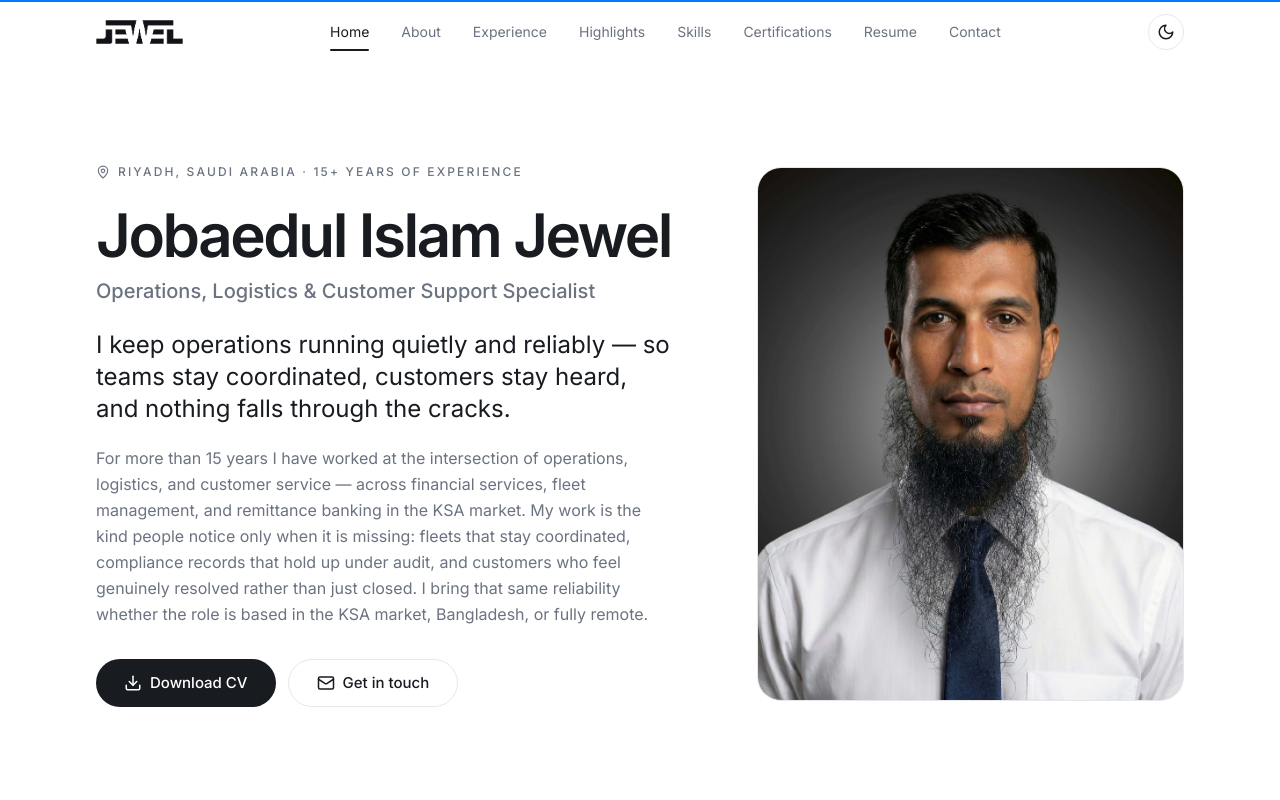
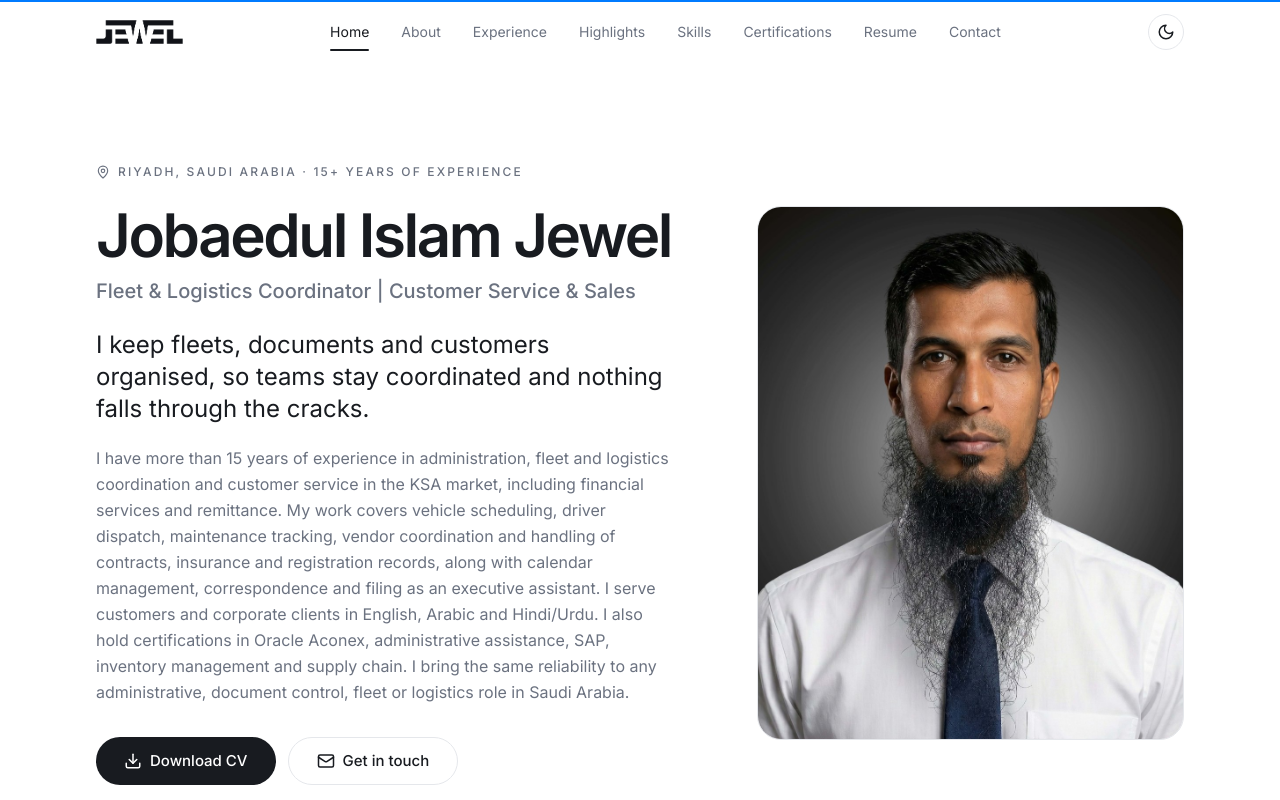
Before and after one commit to celibatej/jewel-claude, a Next.js app: page / in a window 1280 px wide. Shown: the top 800 px of the page. Built offline with nearby package versions, Linux system fonts and the light colour scheme.

Commit message:
feat: update professional profile and SEO metadata
Refine job titles, personal statement, and SEO keywords to better highlight expertise in fleet coordination, logistics, and customer service.

```diff
--- a/metadata.json
+++ b/metadata.json
@@ -1,6 +1,6 @@
 {
   "name": "Jobaedul Islam Jewel",
-  "description": "Jobaedul Islam Jewel is an Operations, Logistics & Customer Support Specialist with 15+ years of experience across the Saudi Arabian market — in international remittance, fleet coordination and banking.",
+  "description": "Jobaedul Islam Jewel is a Fleet & Logistics Coordinator | Customer Service & Sales professional with 15+ years of experience across the Saudi Arabian market — in international remittance, fleet coordination and banking.",
   "requestFramePermissions": [],
   "majorCapabilities": [
     "MAJOR_CAPABILITY_SERVER_SIDE_GEMINI_API"
--- a/src/app/layout.tsx
+++ b/src/app/layout.tsx
@@ -32,10 +32,12 @@
   creator: siteConfig.name,
   keywords: [
     "Jobaedul Islam Jewel",
+    "Fleet & Logistics Coordinator",
+    "Customer Service & Sales",
+    "Fleet Coordination",
+    "Logistics Coordinator",
     "Operations Specialist",
-    "Logistics Coordinator",
     "Customer Support Specialist",
-    "Fleet Coordination",
     "Remote Operations",
     "Bangladesh",
     "Administration",
--- a/src/content/data.ts
+++ b/src/content/data.ts
@@ -28,9 +28,9 @@
 export const hero = {
   // A personal brand statement — confident, specific, not a cliché.
   statement:
-    "I keep operations running quietly and reliably — so teams stay coordinated, customers stay heard, and nothing falls through the cracks.",
+    "I keep fleets, documents and customers organised, so teams stay coordinated and nothing falls through the cracks.",
   intro:
-    "For more than 15 years I have worked at the intersection of operations, logistics, and customer service — across financial services, fleet management, and remittance banking in the KSA market. My work is the kind people notice only when it is missing: fleets that stay coordinated, compliance records that hold up under audit, and customers who feel genuinely resolved rather than just closed. I bring that same reliability whether the role is based in the KSA market, Bangladesh, or fully remote.",
+    "I have more than 15 years of experience in administration, fleet and logistics coordination and customer service in the KSA market, including financial services and remittance. My work covers vehicle scheduling, driver dispatch, maintenance tracking, vendor coordination and handling of contracts, insurance and registration records, along with calendar management, correspondence and filing as an executive assistant. I serve customers and corporate clients in English, Arabic and Hindi/Urdu. I also hold certifications in Oracle Aconex, administrative assistance, SAP, inventory management and supply chain. I bring the same reliability to any administrative, document control, fleet or logistics role in Saudi Arabia.",
 };
 
 /* --------------------------- CAREER HIGHLIGHTS -------------------------- */
--- a/src/lib/site.ts
+++ b/src/lib/site.ts
@@ -9,7 +9,7 @@
 export const siteConfig = {
   name: "Jobaedul Islam Jewel",
   shortName: "Jewel",
-  title: "Operations, Logistics & Customer Support Specialist",
+  title: "Fleet & Logistics Coordinator | Customer Service & Sales",
   url: "https://jobisjewel.vercel.app",
   locale: "en_US",
   location: "Riyadh, Saudi Arabia",
@@ -18,7 +18,7 @@
 
   // A concise description used for SEO and previews.
   description:
-    "Jobaedul Islam Jewel is an Operations, Logistics & Customer Support Specialist with 15+ years of experience across the Saudi Arabian market — in international remittance, fleet coordination and banking.",
+    "Jobaedul Islam Jewel is a Fleet & Logistics Coordinator | Customer Service & Sales professional with 15+ years of experience across the Saudi Arabian market — in international remittance, fleet coordination and banking.",
 
   email: "jobisjewel@gmail.com",
   phone: "+966 58 010 8464",
```
